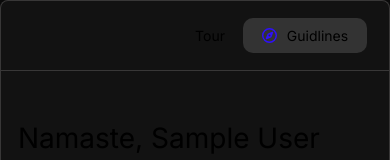
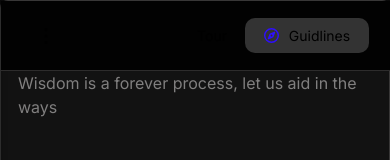
Before and after one commit to slimmsyd/SOLOMON_V3, a Next.js app in the folder solomon_ai/: page /chat/app in a window 390 px wide. Shown: the top 160 px of the page. Built offline with nearby package versions, Linux system fonts and the light colour scheme; no server answers; sample sign-in values are in the browser's storage.

Commit message:
updatd and added the mobile navigaiton, we weill test when we are home

```diff
--- a/solomon_ai/src/app/chat/app/ChatContainer.tsx
+++ b/solomon_ai/src/app/chat/app/ChatContainer.tsx
@@ -25,6 +25,7 @@
   editingTitle?: boolean;
   titleUpdated?: boolean,
   handleKeyDown?: (event: any) => void;
+  chatContainerRef?: React.Ref<HTMLDivElement>
 
 }
 
@@ -43,7 +44,8 @@
   handleTitleChange,
   editingTitle,
   titleUpdated,
-  handleKeyDown
+  handleKeyDown,
+  chatContainerRef
 }) => {
 
 
@@ -113,11 +115,24 @@
 
 
   return (
-    <div className="chatContainer flex flex-col flex-1">
+    <div
+    ref = {chatContainerRef}
+    className="chatContainer flex flex-col flex-1">
       <div className="flex flex-col gap-[22px]  h-full">
         {" "}
         <div className="flex flex-row">
-          <div className="logoCircle"></div>
+        {/* <div
+            className=" mobileChatBtn flex items-center justify-start">
+              <svg
+                xmlns="http://www.w3.org/2000/svg"
+                width="24"
+                height="24"
+                fill="currentColor"
+                viewBox="0 0 256 256"
+              >
+                <path d="M112,60a16,16,0,1,1,16,16A16,16,0,0,1,112,60Zm16,52a16,16,0,1,0,16,16A16,16,0,0,0,128,112Zm0,68a16,16,0,1,0,16,16A16,16,0,0,0,128,180Z"></path>
+              </svg>
+            </div>           */}
           <h3>Logo</h3>
         </div>
         <button className=" text-[14px] newChat flex flex-row items-center justify-center gap-[13px]">
--- a/solomon_ai/src/app/chat/app/[userId]/[conversationId]/page.tsx
+++ b/solomon_ai/src/app/chat/app/[userId]/[conversationId]/page.tsx
@@ -134,13 +134,6 @@
   const [editingTitle, setEditingTitle] = useState<boolean>(false);
   const [titleUpdated, setTitleUpdated] = useState<boolean>(false); // New state for title updates
 
-  const handleNewChatClick = () => {
-    setShowTitleInput(true);
-  };
-
-  const handleBlur = () => {
-    setEditTitleId(null); // Exit edit mode when input loses focus
-  };
   //Editing the ability to change the existing title.
   const handleTitleClick = (convoId: string | number) => {
     const conversation = conversations.find(
@@ -375,14 +368,15 @@
   const handleSubmit = async (e: FormEvent) => {
     e.preventDefault();
     console.log("Logging Conversation Id in the Submit", currentConversationId);
-    console.log("is this scroll to bottom being called?")
+    console.log("is this scroll to bottom being called?");
     if (chatDashBoardRef.current) {
-      chatDashBoardRef.current.scrollTop += 50000;
+      chatDashBoardRef.current.scrollTo({
+        top: chatDashBoardRef.current.scrollHeight,
+        behavior: "smooth",
+      });
       console.log("Scrolled 50000px down");
     }
-    const scrollToBottom = () => {
-
-    };
+    const scrollToBottom = () => {};
 
     if (isClient()) {
       if (!currentConversationId) {
@@ -438,7 +432,6 @@
           })
         );
 
-
         // 4. Send the user question and bot response to the database
 
         await fetch("/api/messages", {
@@ -458,7 +451,6 @@
           "Loggign the current Conversation on a new click ",
           currentConversationId
         );
-
 
         scrollToBottom();
 
@@ -592,6 +584,48 @@
     return <p>No conversation found.</p>;
   }
 
+
+
+  //This funcitno shifts and shows the mobile Chat ccontainer
+  const chatContainerRef = useRef<HTMLDivElement>(null);
+  const [isAtZero, setIsAtZero] = useState<boolean>(false); // State to track the position
+
+  const handleMobileChatBtnClick = () => {
+
+    console.log("Logging the chat container Ref current state", chatContainerRef.current)
+
+    if (chatContainerRef.current) {
+      if (isAtZero) {
+        chatContainerRef.current.style.transform = 'translateX(-100%)';
+      } else {
+        chatContainerRef.current.style.transform = 'translateX(0px)';
+      }
+      setIsAtZero(!isAtZero); // Toggle the state
+    }
+  };
+
+  // Effect to handle viewport resize
+  useEffect(() => {
+    const handleResize = () => {
+      if (window.innerWidth >= 950 && chatContainerRef.current) {
+        chatContainerRef.current.style.transform = 'translateX(0px)';
+        setIsAtZero(false); // Reset the state
+      }else if (chatContainerRef.current) {
+        chatContainerRef.current.style.transform = 'translateX(-100%)';
+        setIsAtZero(true); // Reset the state
+      }
+    };
+
+    window.addEventListener('resize', handleResize);
+
+    // Cleanup event listener on component unmount
+    return () => {
+      window.removeEventListener('resize', handleResize);
+    };
+  }, []);
+
+
+
   return (
     <div className="chatDashboard">
       {/* Chat Container Componet  */}
@@ -611,16 +645,33 @@
         handleTitleChange={handleTitleChange}
         editingTitle={editingTitle}
         titleUpdated={titleUpdated}
+        chatContainerRef = {chatContainerRef as any}
       />
 
       {/* Chat Container Componet  */}
 
       <div
-      ref={chatDashBoardRef}
-      className="chatDashboardWrapper w-full text-left">
+        ref={chatDashBoardRef}
+        className="chatDashboardWrapper w-full text-left"
+      >
         {/* Guidelines Hader */}
 
         <header className=" text-[14px] guideLinesContainer gap-[8px] h-[70px] flex flex-row items-center justify-end w-full px-[22px] mb-[50px]">
+          <div className=" flex-1   cursor-pointer mobileChatContainer">
+            <div
+            onClick={handleMobileChatBtnClick}
+            className=" mobileChatBtn flex items-center justify-start">
+              <svg
+                xmlns="http://www.w3.org/2000/svg"
+                width="24"
+                height="24"
+                fill="currentColor"
+                viewBox="0 0 256 256"
+              >
+                <path d="M112,60a16,16,0,1,1,16,16A16,16,0,0,1,112,60Zm16,52a16,16,0,1,0,16,16A16,16,0,0,0,128,112Zm0,68a16,16,0,1,0,16,16A16,16,0,0,0,128,180Z"></path>
+              </svg>
+            </div>
+          </div>
           <div className="flex flex-row gap-[18px] items-center justify-center">
             <button className="hover:text-[#807f7f]">Tour</button>
 
@@ -646,7 +697,7 @@
           </div>
         </header>
 
-        <div  className={`chatDashBoardContainer `}>
+        <div className={`chatDashBoardContainer `}>
           {/* Dashboard Component  */}
 
           {responses.length > 0 ? (
--- a/solomon_ai/src/app/chat/app/page.tsx
+++ b/solomon_ai/src/app/chat/app/page.tsx
@@ -538,6 +538,47 @@
     console.log("Loggin the conversations in the app useEffect", conversations);
   }, [conversations]);
 
+
+   //This funcitno shifts and shows the mobile Chat ccontainer
+   const chatContainerRef = useRef<HTMLDivElement>(null);
+   const [isAtZero, setIsAtZero] = useState<boolean>(false); // State to track the position
+
+
+  const handleMobileChatBtnClick = () => {
+
+    console.log("Logging the chat container Ref current state", chatContainerRef.current)
+
+    if (chatContainerRef.current) {
+      if (isAtZero) {
+        chatContainerRef.current.style.transform = 'translateX(-100%)';
+      } else {
+        chatContainerRef.current.style.transform = 'translateX(0px)';
+      }
+      setIsAtZero(!isAtZero); // Toggle the state
+    }
+  };
+
+  // Effect to handle viewport resize
+  useEffect(() => {
+    const handleResize = () => {
+      if (window.innerWidth >= 950 && chatContainerRef.current) {
+        chatContainerRef.current.style.transform = 'translateX(0px)';
+        setIsAtZero(false); // Reset the state
+      }else if (chatContainerRef.current) {
+        chatContainerRef.current.style.transform = 'translateX(-100%)';
+        setIsAtZero(true); // Reset the state
+      }
+    };
+
+    window.addEventListener('resize', handleResize);
+
+    // Cleanup event listener on component unmount
+    return () => {
+      window.removeEventListener('resize', handleResize);
+    };
+  }, []);
+
+
   return (
     <MessageProvider>
       <div className="chatDashboard">
@@ -559,12 +600,16 @@
           editingTitle={editingTitle}
           titleUpdated={titleUpdated}
           handleKeyDown={handleKeyDown}
+          chatContainerRef = {chatContainerRef as any}
+
         />
 
         {/* Chat Container Componet  */}
 
         <div className="chatDashboardWrapper w-full text-left">
-          <Header />
+          <Header
+          handleMobileChatBtnClick = {handleMobileChatBtnClick}
+          />
 
           <div className="chatDashBoardContainer">
             {/* Dashboard Component  */}
@@ -642,9 +687,31 @@
   );
 };
 
-function Header() {
+interface HeaderProps {
+  handleMobileChatBtnClick: () => void;
+}
+
+const Header: React.FC<HeaderProps> = ({ handleMobileChatBtnClick }) => {
+
+
+
   return (
     <header className=" text-[14px] guideLinesContainer gap-[8px] h-[70px] flex flex-row items-center justify-end w-full px-[22px] mb-[50px]">
+            <div className=" flex-1   cursor-pointer mobileChatContainer">
+            <div
+            onClick={handleMobileChatBtnClick}
+            className=" mobileChatBtn flex items-center justify-start">
+              <svg
+                xmlns="http://www.w3.org/2000/svg"
+                width="24"
+                height="24"
+                fill="currentColor"
+                viewBox="0 0 256 256"
+              >
+                <path d="M112,60a16,16,0,1,1,16,16A16,16,0,0,1,112,60Zm16,52a16,16,0,1,0,16,16A16,16,0,0,0,128,112Zm0,68a16,16,0,1,0,16,16A16,16,0,0,0,128,180Z"></path>
+              </svg>
+            </div>
+          </div>
       <div className="flex flex-row gap-[18px] items-center justify-center">
         <button className="hover:text-[#807f7f]">Tour</button>
 
--- a/solomon_ai/src/app/globals.css
+++ b/solomon_ai/src/app/globals.css
@@ -116,9 +116,8 @@
   line-height: 125% !important;
 }
 
-@media screen and(max-width: 400px)
-{
-  h3{
+@media screen and(max-width: 400px) {
+  h3 {
     font-size: 20px !important;
   }
 }
@@ -167,7 +166,7 @@
   .bg-main-black {
     background: #020202;
   }
-  .purple-text{
+  .purple-text {
     color: var(--purple);
   }
 
@@ -438,14 +437,10 @@
 .displayShow {
   display: flex;
 }
-@media screen and (max-width: 375px)
-
-{
+@media screen and (max-width: 375px) {
   .homePopupContainer {
     width: 330px !important;
-
   }
-
 }
 @media screen and (max-width: 1050px) {
   .homePopupContainer {
@@ -473,7 +468,6 @@
     flex-basis: auto !important;
   }
   .homePopupFormContainer form {
-
     padding-right: 20px;
     padding-left: 20px;
     font-family: inherit !important;
@@ -554,7 +548,7 @@
   border-radius: 6px;
   font-size: 14px;
 }
-.joinBeta{
+.joinBeta {
   background-color: white;
   height: 38px;
   border-radius: 6px;
@@ -706,7 +700,22 @@
 }
 @media screen and (max-width: 950px) {
   .chatContainer {
-    display: none !important;
+    transform: translateX(-100%);
+    position: absolute;
+    z-index: 50;
+    height: 100%;
+    background: var(--main-black);
+    margin-left: 0px;
+    margin-right: 0px;
+    padding-left: 10px;
+    box-shadow: 0 1px 2px 0 rgba(0, 0, 0, 0.3),
+      0 2px 6px 2px rgba(0, 0, 0, 0.15);
+    gap:30px;
+    transition: transform 200ms ease-in-out;
+
+  }
+  .mobileChatBtn{
+    display: flex !important;
   }
   .chatDashBoardContainer {
     padding-left: 17px !important;
@@ -808,6 +817,14 @@
   padding-top: 15px;
   padding-bottom: 15px;
 }
+@media screen and (max-width: 950px)
+ {
+   .guideLinesContainer{
+    position: fixed;
+    background: var(--main-black);
+    z-index: 90;
+   }
+ }
 
 .guideLinesBtn {
   background: #333333;
@@ -1145,8 +1162,25 @@
   border: 1px solid #b4b4b4;
   padding: 24px 15px;
 }
-.chatScrollbar::-webkit-scrollbar{
-display: none;
+.chatScrollbar::-webkit-scrollbar {
+  display: none;
+}
+.mobileChatBtn {
+  width: 45px;
+  height: 45px;
+  display: flex;
+  align-items: center;
+  justify-content: center;
+  position: relative;
+  z-index: 80;
+  display: none;
+}
+.mobileChatBtn:hover {
+  cursor: pointer;
+  border-radius: 50%;
+  width: 45px;
+  height: 45px;
+  background: rgba(72, 72, 72, 0.44);
 }
 
 /* DashBoard code  */
@@ -1192,14 +1226,14 @@
   /* background: white; */
   margin-bottom: 2rem;
 }
-.blogCircle{
+.blogCircle {
   min-height: 30px;
   min-height: 30px;
-    min-width: 50px;
+  min-width: 50px;
   width: 50px;
-  border: 1px solid white;;
+  border: 1px solid white;
   border-radius: 50%;
-  background: url('../../public//assets//Blogs/ScriputalScience//sydneyDigitalTwo.png');
+  background: url("../../public//assets//Blogs/ScriputalScience//sydneyDigitalTwo.png");
   background-position: center center;
   background-size: cover;
 }
@@ -1321,7 +1355,7 @@
   padding: 20px;
 }
 
-.profileInput{
+.profileInput {
   background: transparent;
   width: 100px;
   border-bottom: 1px solid #fff;
@@ -1335,11 +1369,9 @@
 .layout-text {
   max-width: 80%;
   margin-left: auto;
-
 }
 .layout-text p {
   color: #d2d2d2;
-
 }
 
 .layout-image {
```
